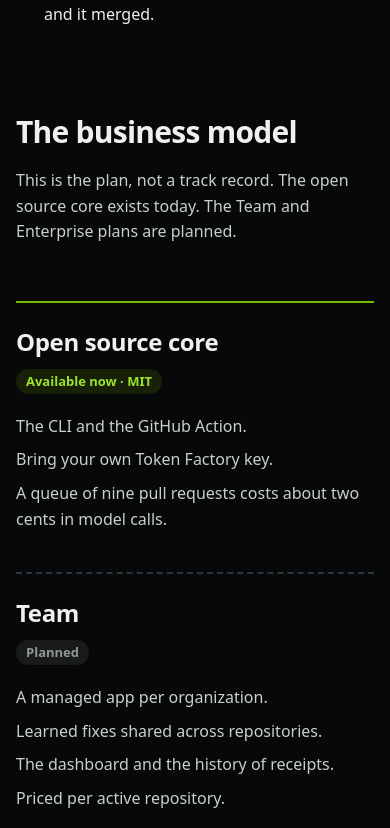
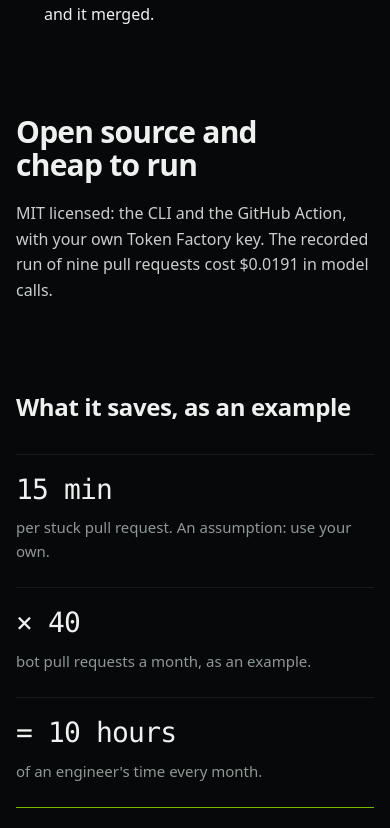
Before and after one commit to aalvaropc/upkeep, a React (Vite) app in the folder web/: page / in a window 390 px wide. Shown: the part 8965-9793 px from the top of the page. Built offline with nearby package versions, Linux system fonts and the light colour scheme; a web font is replaced by a local one.

Commit message:
refactor: replace the business model on the landing with the open source cost

```diff
--- a/web/src/components/Landing.module.css
+++ b/web/src/components/Landing.module.css
@@ -353,7 +353,6 @@
 .pair h3,
 .step h3,
 .models h3,
-.tiers h3,
 .payback h3,
 .actionHead h3 {
   margin: 0;
@@ -651,54 +650,8 @@
   background: var(--accent);
 }
 
-.tiers {
-  display: grid;
-  grid-template-columns: repeat(3, minmax(0, 1fr));
-  gap: 48px;
-  margin: 56px 0 0;
-  padding: 0;
-  list-style: none;
-}
-
-.tiers > li {
-  padding-top: 24px;
-  border-top: 2px solid var(--accent);
-}
-
-.tiers > li[data-planned="true"] {
-  border-top: 2px dashed var(--border-strong);
-}
-
-.status {
-  display: inline-block;
-  margin: 12px 0 0;
-  padding: 2px 10px;
-  border-radius: var(--land-pill);
-  background: var(--tint-accent);
-  color: var(--live);
-  font-size: 13px;
-  font-weight: 550;
-}
-
-[data-planned="true"] .status {
-  background: var(--tint-neutral);
-  color: var(--fg-muted);
-}
-
-.tiers ul {
-  display: grid;
-  gap: 8px;
-  margin: 20px 0 0;
-  padding: 0;
-  list-style: none;
-}
-
-.tiers ul li {
-  color: var(--land-ink-soft);
-}
-
 .payback {
-  margin-top: 120px;
+  margin-top: 64px;
 }
 
 .sum {
@@ -879,7 +832,6 @@
 
   .pair,
   .models,
-  .tiers,
   .stats {
     grid-template-columns: minmax(0, 1fr);
     gap: 40px;
--- a/web/src/components/Landing.tsx
+++ b/web/src/components/Landing.tsx
@@ -185,47 +185,6 @@ const STATS: Stat[] = [
   },
 ];
 
-interface Tier {
-  name: string;
-  status: string;
-  planned: boolean;
-  points: string[];
-}
-
-const TIERS: Tier[] = [
-  {
-    name: "Open source core",
-    status: "Available now · MIT",
-    planned: false,
-    points: [
-      "The CLI and the GitHub Action.",
-      "Bring your own Token Factory key.",
-      "A queue of nine pull requests costs about two cents in model calls.",
-    ],
-  },
-  {
-    name: "Team",
-    status: "Planned",
-    planned: true,
-    points: [
-      "A managed app per organization.",
-      "Learned fixes shared across repositories.",
-      "The dashboard and the history of receipts.",
-      "Priced per active repository.",
-    ],
-  },
-  {
-    name: "Enterprise",
-    status: "Planned",
-    planned: true,
-    points: [
-      "Policy as code across an organization.",
-      "An audit trail of receipts.",
-      "Private model endpoints.",
-    ],
-  },
-];
-
 const NEXT = [
   "Webhooks, so Upkeep reacts the moment a bot opens a pull request.",
   "A GitHub App with scoped permissions.",
@@ -268,7 +227,7 @@ export function Landing() {
           <nav className={styles.navLinks} aria-label="Sections">
             <a href="#how">How it works</a>
             <a href="#evidence">Evidence</a>
-            <a href="#business">Business</a>
+            <a href="#cost">Cost</a>
             <a href={REPO}>GitHub</a>
           </nav>
           <a className={styles.navCta} href="/demo">
@@ -530,32 +489,19 @@ export function Landing() {
           </div>
         </section>
 
-        <section className={styles.section} id="business" aria-labelledby="business-title">
+        <section className={styles.section} id="cost" aria-labelledby="cost-title">
           <div className={styles.wrap}>
             <div className={styles.intro}>
-              <h2 id="business-title" className={styles.title}>
-                The business model
+              <h2 id="cost-title" className={styles.title}>
+                Open source and cheap to run
               </h2>
               <p>
-                This is the plan, not a track record. The open source core exists today. The Team
-                and Enterprise plans are planned.
+                MIT licensed: the CLI and the GitHub Action, with your own Token Factory key. The
+                recorded run of nine pull requests cost $0.0191 in model calls.
               </p>
             </div>
-            <ul className={styles.tiers}>
-              {TIERS.map((t) => (
-                <li key={t.name} data-planned={t.planned}>
-                  <h3>{t.name}</h3>
-                  <p className={styles.status}>{t.status}</p>
-                  <ul>
-                    {t.points.map((p) => (
-                      <li key={p}>{p}</li>
-                    ))}
-                  </ul>
-                </li>
-              ))}
-            </ul>
             <div className={styles.payback}>
-              <h3>How it pays for itself</h3>
+              <h3>What it saves, as an example</h3>
               <div className={styles.sum}>
                 <p>
                   <strong>15 min</strong>
```
Also changed, not shown: 1 other file (tests, documents, lock files or other folders).
